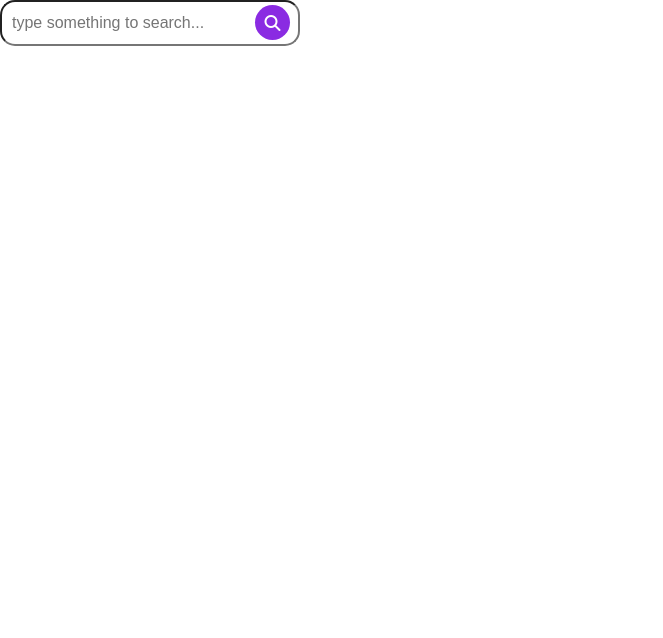
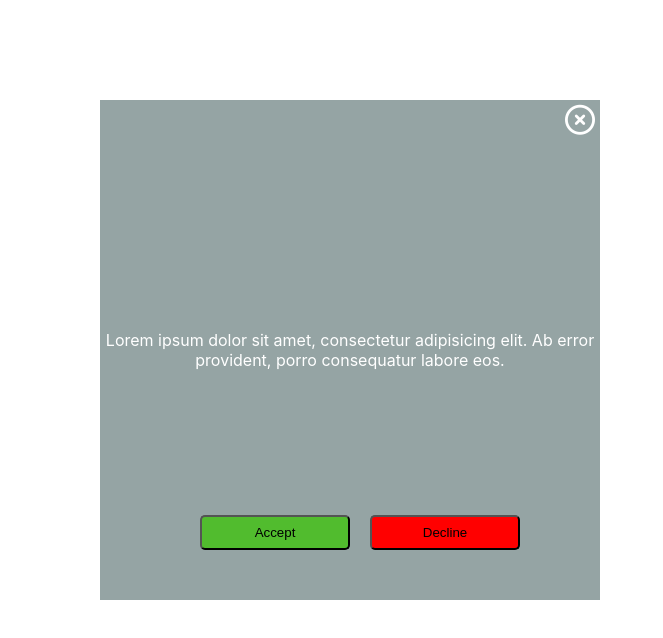
Before and after one commit to ChongLynk0611/react-bai18.1, a React (Create React App) app: page / in a window 1280 px wide. Shown: the top 638 px of the page, without its empty margins (0-663 px from the left). Built offline with nearby package versions, Linux system fonts and the light colour scheme.

Commit message:
Tao button open modal khi bam thi hien bam thi an

```diff
--- a/public/index.html
+++ b/public/index.html
@@ -11,6 +11,7 @@
     />
     <script src="https://kit.fontawesome.com/a858033a2a.js" crossorigin="anonymous"></script>
     <link rel="apple-touch-icon" href="%PUBLIC_URL%/logo192.png" />
+    <script src="https://kit.fontawesome.com/a858033a2a.js" crossorigin="anonymous"></script>
     <!--
       manifest.json provides metadata used when your web app is installed on a
       user's mobile device or desktop. See https://developers.google.com/web/fundamentals/web-app-manifest/
--- a/src/App.js
+++ b/src/App.js
@@ -1,13 +1,13 @@
 import React from 'react';
 import logo from './logo.svg';
 import './App.css';
-import SearchBox from './components/SearchBox/SearchBox';
+import Modal from './components/Modal/Modal';
 
 
 function App() {
   return (
     <div className="App">
-        <SearchBox />
+        <Modal />
     </div>
   );
 }
--- /dev/null
+++ b/src/components/Modal/Modal.js
@@ -0,0 +1,47 @@
+import React, {Component} from 'react';
+import classNames from 'classnames';
+import './style.css';
+
+class Modal extends Component{
+    constructor(){
+        super();
+        this.state = {
+            isChecked: true
+        }
+
+    }
+    handleClick = () => {
+        this.setState({
+            isChecked:!this.state.isChecked
+        })
+    }
+    render(){
+        return(
+            <div className="container">
+                <button
+                    className={classNames("open-modal", {display:this.state.isChecked})}
+                    onClick={this.handleClick}
+                >OPEN MODAL</button>
+                <div
+                    className={classNames("content",{display:!this.state.isChecked}) }
+                >
+                    <i
+                        class="far fa-times-circle"
+                        onClick={this.handleClick}
+                    ></i>
+                    <p>
+                        Lorem ipsum dolor sit amet, consectetur adipisicing elit. Ab error
+                        provident, porro consequatur labore eos.
+                    </p>
+                    <div className="btn">
+                        <button onClick={this.handleClick}>Accept</button>
+                        <button onClick={this.handleClick}>Decline</button>
+                    </div>
+
+                </div>
+            </div>
+        );
+    }
+}
+
+export default Modal;
--- /dev/null
+++ b/src/components/Modal/style.css
@@ -0,0 +1,62 @@
+.container{
+    margin: 100px 0 0 100px;
+    height: 500px;
+    width: 500px;
+
+}
+.open-modal{
+    height: 40px;
+    width: 200px;
+    border-radius: 8px;
+    background-color: #44dd4f;
+    cursor: pointer;
+    transition: 0.3S;
+
+}
+.open-modal:hover{
+    background-color: #64c76b;
+}
+
+
+
+.content{
+    background-color: #95a4a4;
+    position: relative;
+    height: 100%;
+    width: 100%;
+    display: flex;
+    flex-direction: column;
+    justify-content: center;
+}
+.content i{
+    position: absolute;
+    top: 5px;
+    right: 5px;
+    font-size: 30px;
+    color: #ffffff;
+}
+.content button{
+    width: 150px;
+    height: 35px;
+    border-radius: 5px;
+}
+.content p{
+    color: #ffffff;
+}
+.btn{
+    position: absolute;
+    right: 60px;
+    bottom: 50px;
+}
+.btn button:first-child{
+    background-color: #51bc2e;
+}
+.btn button:last-child{
+    background-color: red;
+}
+.btn button{
+    margin-right: 20px;
+}
+.display{
+    display: none;
+}
--- a/src/components/SearchBox/SearchBox.js
+++ /dev/null
@@ -1,36 +0,0 @@
-import React, {Component} from 'react';
-import classNames from 'classnames';
-import './style.css';
-
-class SearchBox extends Component{
-    constructor(){
-        super();
-        this.state = {
-            isFocused:false,
-            content:""
-        };
-
-    }
-    focusInput(){
-        this.setState({isFocused:true});
-    }
-    render(){
-        return(
-            <div className="SearchBox">
-                <input
-                    className = {classNames({boder_input:this.state.content.length > 10 })}
-                    placeholder="type something to search..."
-                    onFocus={()=> this.setState({isFocused:true})}
-                    onBlur = {()=> this.setState({isFocused:false})}
-                    onChange = {(e) => this.setState({content:e.target.value})}
-                >
-                </input>
-                <div className={classNames("container-icon",{active: this.state.isFocused})}>
-                    <i class="fas fa-search"></i>
-                </div>
-            </div>
-        );
-    }
-}
-
-export default SearchBox;
--- a/src/components/SearchBox/style.css
+++ /dev/null
@@ -1,37 +0,0 @@
-.SearchBox{
-    position: relative;
-    width: 300px;
-    display: flex;
-}
-.SearchBox input{
-    height: 40px;
-   width: 100%;
-    border-radius: 15px;
-    padding-left: 10px;
-    font-size: 16px;
-    outline: none;
-}
-
-
-.container-icon{
-    position: absolute;
-    right: 10px;
-    top:5px;
-    border-radius: 50%;
-    background-color: blueviolet;
-    height: 35px;
-    width: 35px;
-    display: flex;
-    justify-content: center;
-    align-items: center;
-    color: #ffffff;
-
-}
-
-.boder_input{
-    border-color: brown;
-}
-.active{
-
-    display: none;
-}
```
